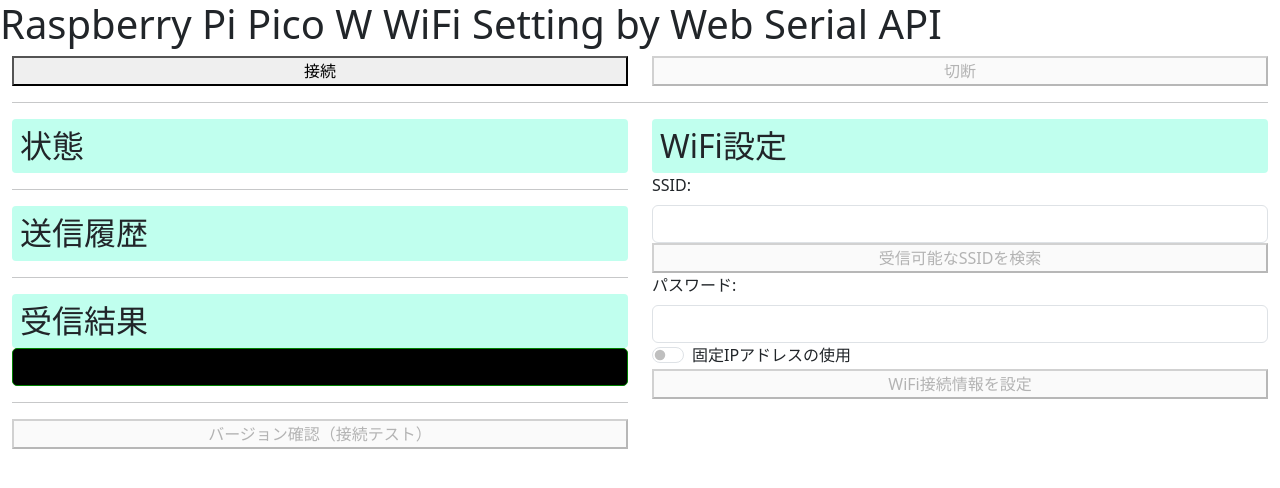
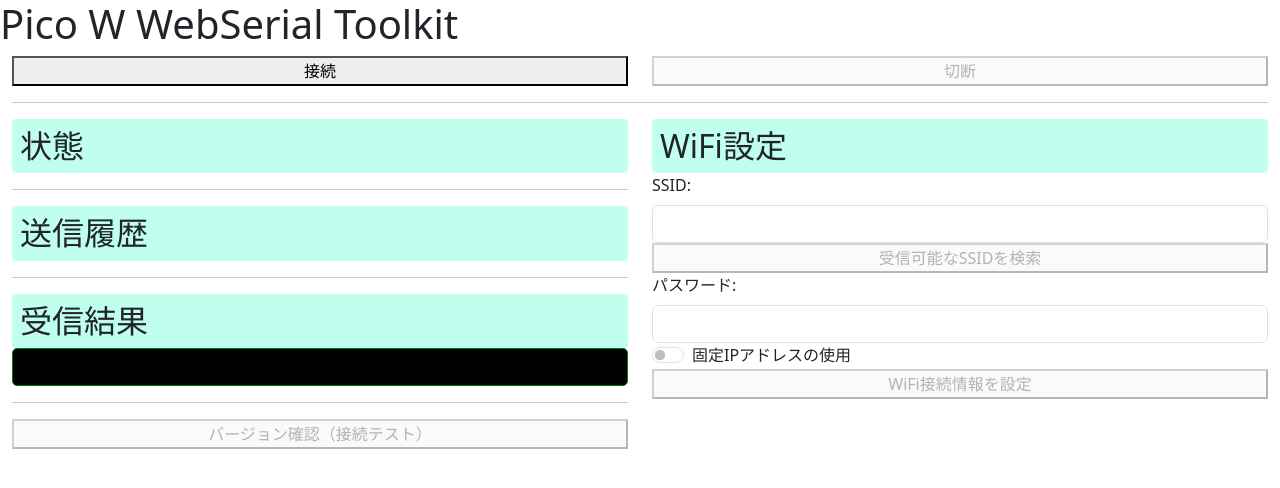
Before and after one commit to DBA-Z21A/raspico_wifi_set_repl, a plain HTML site: page web/frontend/pico_repl3.html in a window 1280 px wide. Drawn offline with nearby package versions, Linux system fonts and the light colour scheme.

```diff
--- a/web/frontend/pico_repl3.html
+++ b/web/frontend/pico_repl3.html
@@ -9,7 +9,7 @@
       integrity="sha384-9ndCyUaIbzAi2FUVXJi0CjmCapSmO7SnpJef0486qhLnuZ2cdeRhO02iuK6FUUVM"
       crossorigin="anonymous"
     />
-    <title>Raspberry Pi Pico W WiFi Setting by Web Serial API</title>
+    <title>Pico W WebSerial Toolkit</title>
     <link rel="stylesheet" href="css/WebSerial.css" />
     <link rel="stylesheet" href="css/WiFiSetting.css" />
     <script type="importmap">
@@ -43,7 +43,7 @@
   </head>
 
   <body>
-    <h1>Raspberry Pi Pico W WiFi Setting by Web Serial API</h1>
+    <h1>Pico W WebSerial Toolkit</h1>
     <div class="container-fluid">
       <form id="formWebSerial">
         <div class="row">
```
Also changed, not shown: 2 other files.
